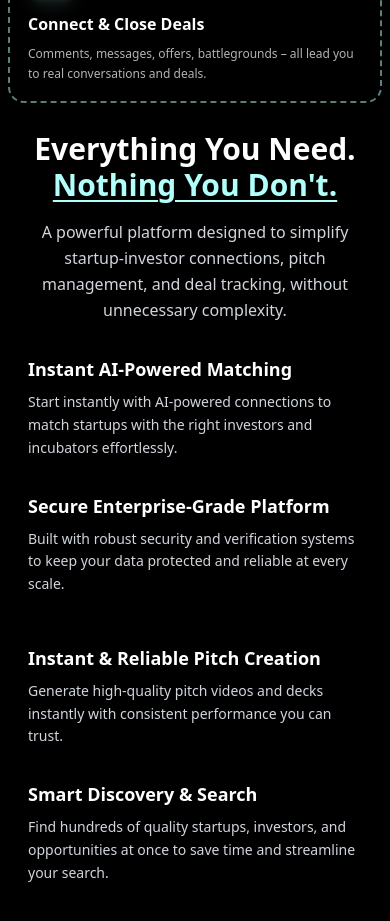
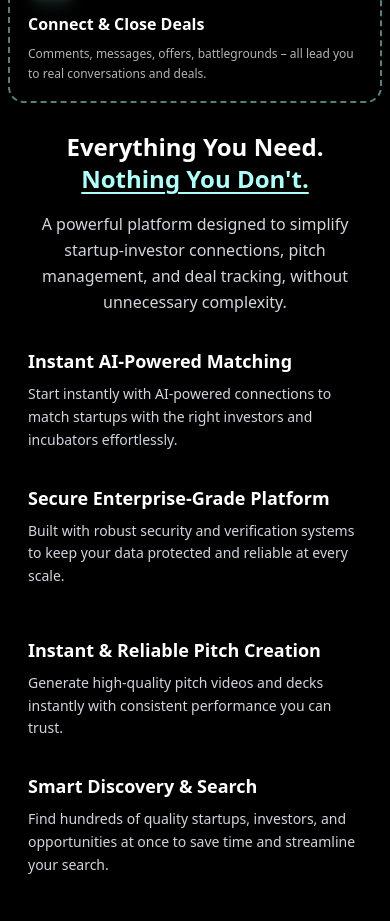
Before and after one commit to codekampfer/evoa, a React (Vite) app: page / in a window 390 px wide. Shown: the part 3725-4646 px from the top of the page. Built offline with nearby package versions, Linux system fonts and the light colour scheme.

Commit message:
feat: update PowerfulFeaturesSection typography for improved readability
- Adjusted heading sizes for better visual hierarchy and responsiveness across devices.
- Enhanced text styles to align with overall design consistency and user experience.

```diff
--- a/src/modules/landing/sections/PowerfulFeaturesSection.jsx
+++ b/src/modules/landing/sections/PowerfulFeaturesSection.jsx
@@ -16,7 +16,7 @@ export default function PowerfulFeaturesSection({ isVisible, isDark, setRef }) {
       }`}
     >
       <div className="text-center mb-8 sm:mb-10 md:mb-12 lg:mb-16 px-4">
-        <h2 className={`text-3xl sm:text-4xl md:text-5xl lg:text-6xl font-bold mb-4 sm:mb-6 ${
+        <h2 className={`text-2xl sm:text-3xl md:text-4xl lg:text-5xl xl:text-6xl font-bold mb-4 sm:mb-6 ${
           isDark ? 'text-white' : 'text-gray-900'
         }`}>
           Everything You Need.{' '}
```
